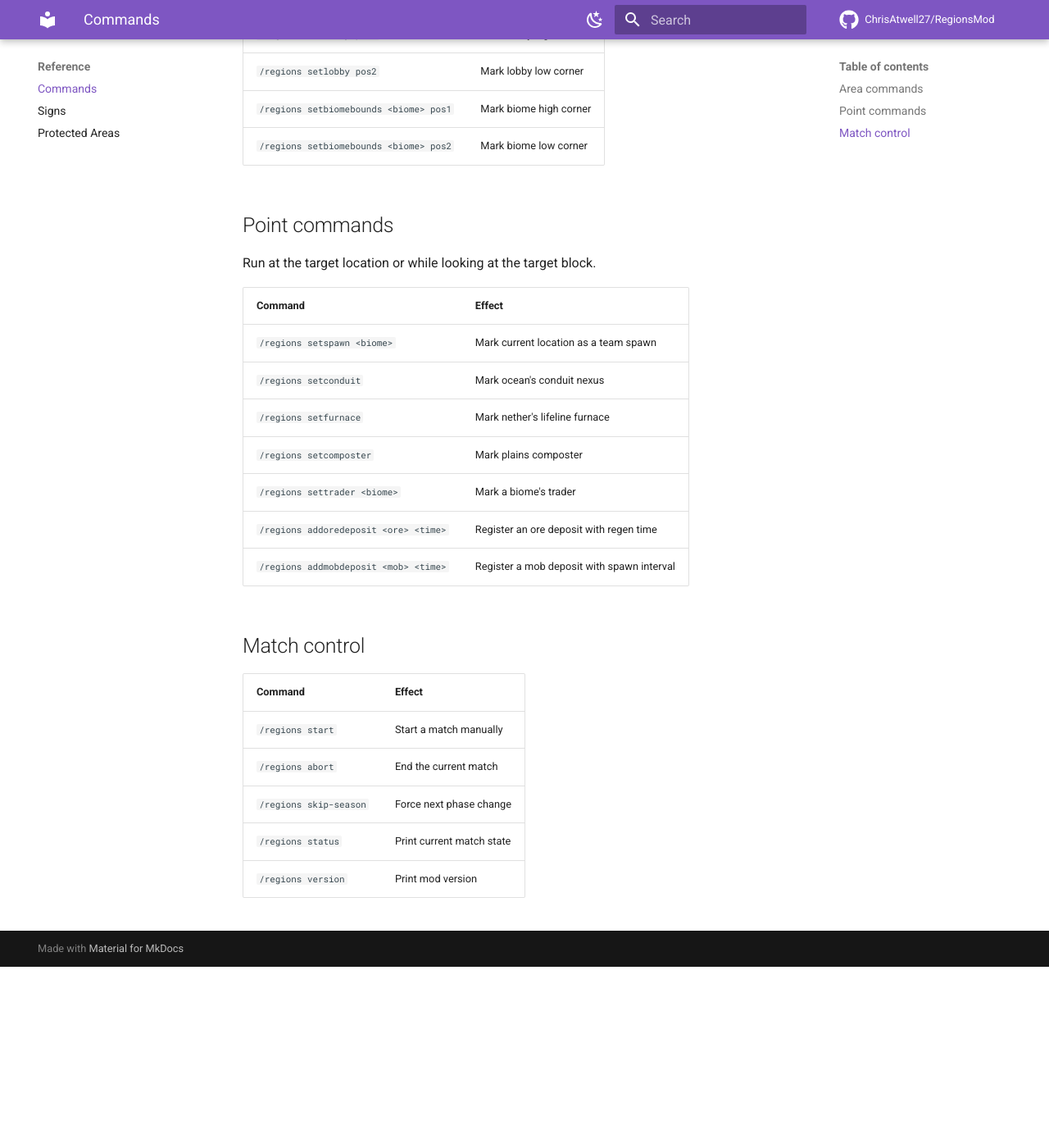
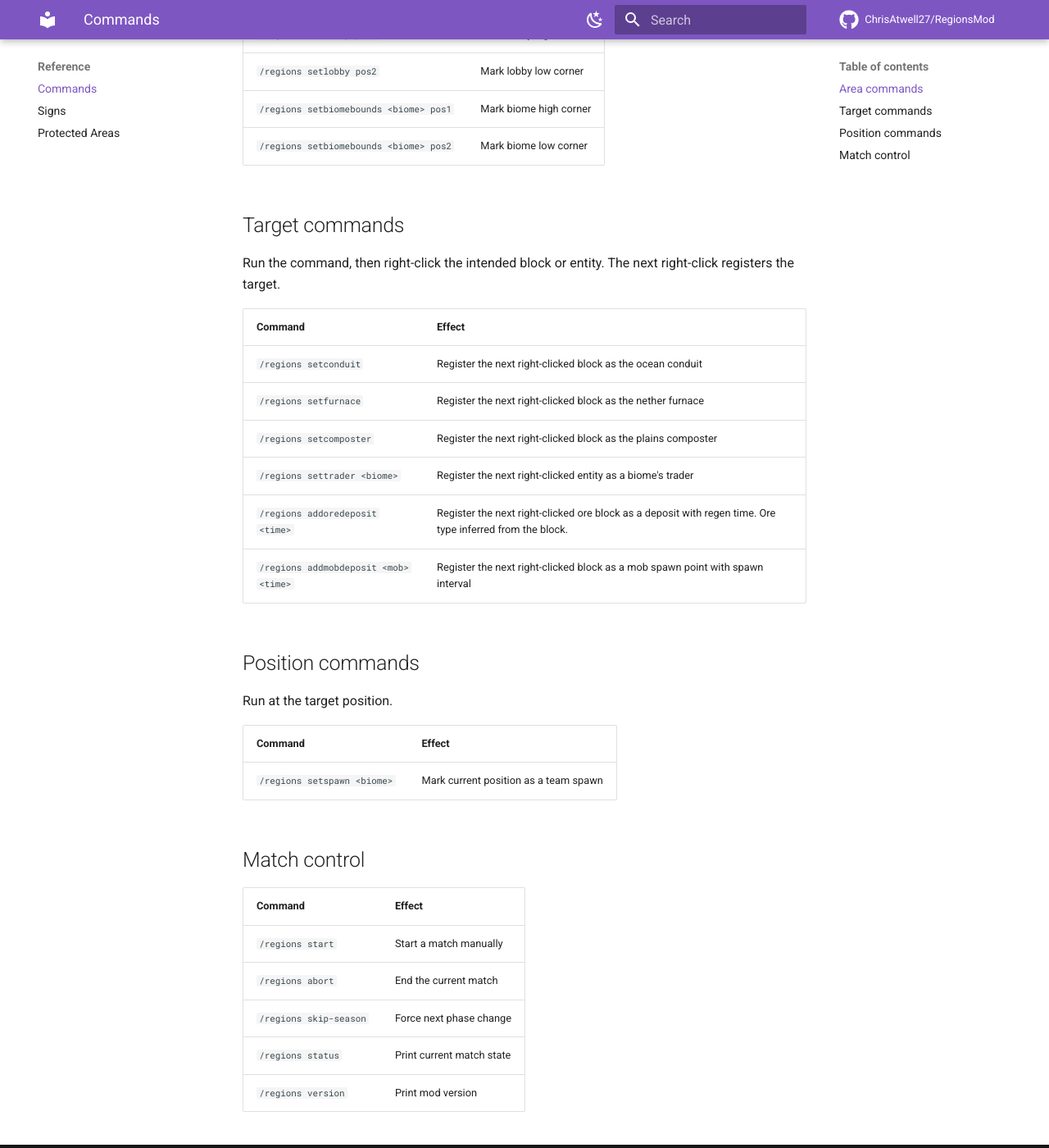
Before and after one commit to ChrisAtwell27/RegionsMod, an MkDocs documentation site: the page built from docs/reference/commands.md, in a window 1280 px wide and 1400 px high, scrolled down 438 px. Shown: the whole window at 82% size. Built offline with MkDocs 1.6.1 and Material for MkDocs 9.7.7, drawn with Linux system fonts in a browser that asks for light colours; comment, search, counter and statistics services are not loaded; before the commit the page ends 1617 px from its top, so only the background shows below that.

Commit message:
Use right-click targeting for block and entity commands
Block commands (setconduit, setfurnace, setcomposter) and entity
command (settrader) now register the next right-clicked target
instead of inferring from the player's current look direction.
addoredeposit drops its <ore> argument since the ore type is inferred
from the right-clicked block. addmobdeposit uses the right-clicked
block as the spawn point location while keeping <mob> and <time> args.
setspawn stays position-based.

Co-Authored-By: Claude Opus 4.7 (1M context) <noreply@anthropic.com>

```diff
--- a/docs/reference/commands.md
+++ b/docs/reference/commands.md
@@ -13,19 +13,26 @@ Run at each corner. `pos1` is the high corner (max X, Y, Z). `pos2` is the low c
 | `/regions setbiomebounds <biome> pos1` | Mark biome high corner |
 | `/regions setbiomebounds <biome> pos2` | Mark biome low corner |
 
-## Point commands
+## Target commands
 
-Run at the target location or while looking at the target block.
+Run the command, then right-click the intended block or entity. The next right-click registers the target.
 
 | Command | Effect |
 | --- | --- |
-| `/regions setspawn <biome>` | Mark current location as a team spawn |
-| `/regions setconduit` | Mark ocean's conduit nexus |
-| `/regions setfurnace` | Mark nether's lifeline furnace |
-| `/regions setcomposter` | Mark plains composter |
-| `/regions settrader <biome>` | Mark a biome's trader |
-| `/regions addoredeposit <ore> <time>` | Register an ore deposit with regen time |
-| `/regions addmobdeposit <mob> <time>` | Register a mob deposit with spawn interval |
+| `/regions setconduit` | Register the next right-clicked block as the ocean conduit |
+| `/regions setfurnace` | Register the next right-clicked block as the nether furnace |
+| `/regions setcomposter` | Register the next right-clicked block as the plains composter |
+| `/regions settrader <biome>` | Register the next right-clicked entity as a biome's trader |
+| `/regions addoredeposit <time>` | Register the next right-clicked ore block as a deposit with regen time. Ore type inferred from the block. |
+| `/regions addmobdeposit <mob> <time>` | Register the next right-clicked block as a mob spawn point with spawn interval |
+
+## Position commands
+
+Run at the target position.
+
+| Command | Effect |
+| --- | --- |
+| `/regions setspawn <biome>` | Mark current position as a team spawn |
 
 ## Match control
 
```
Also changed, not shown: docs/getting-started/hosting-a-game.md (+8 -2 lines).
